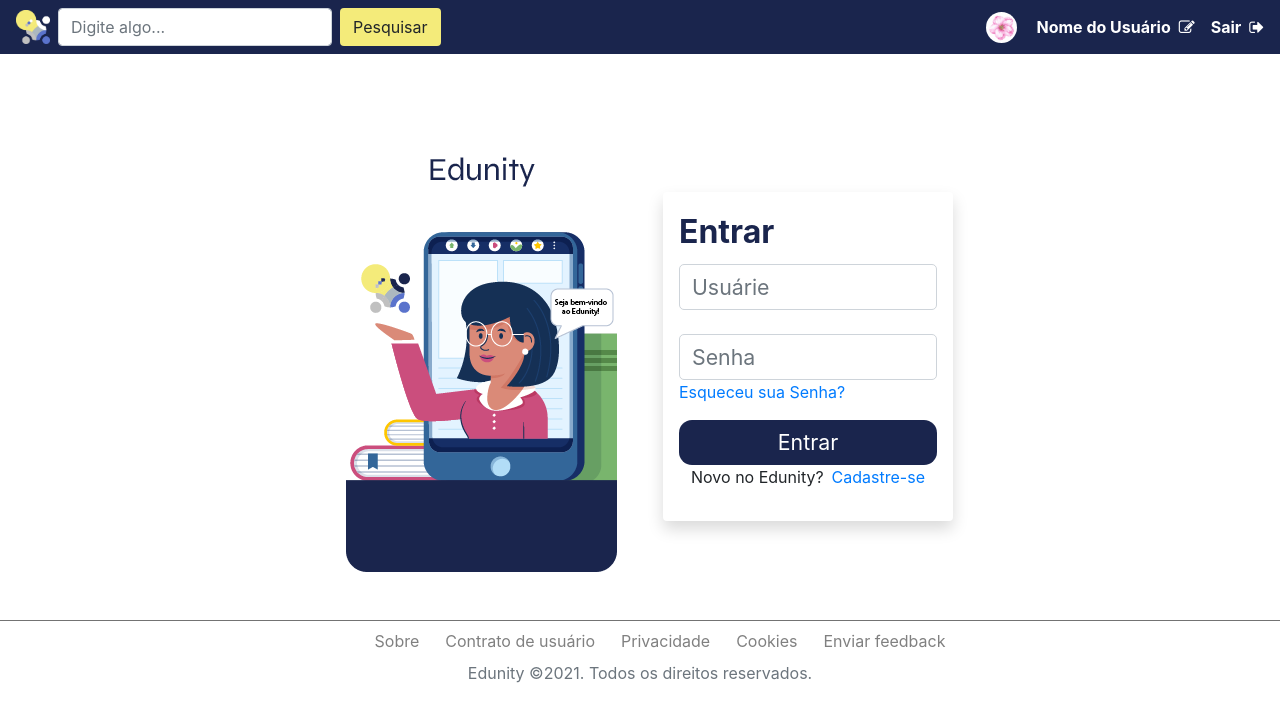
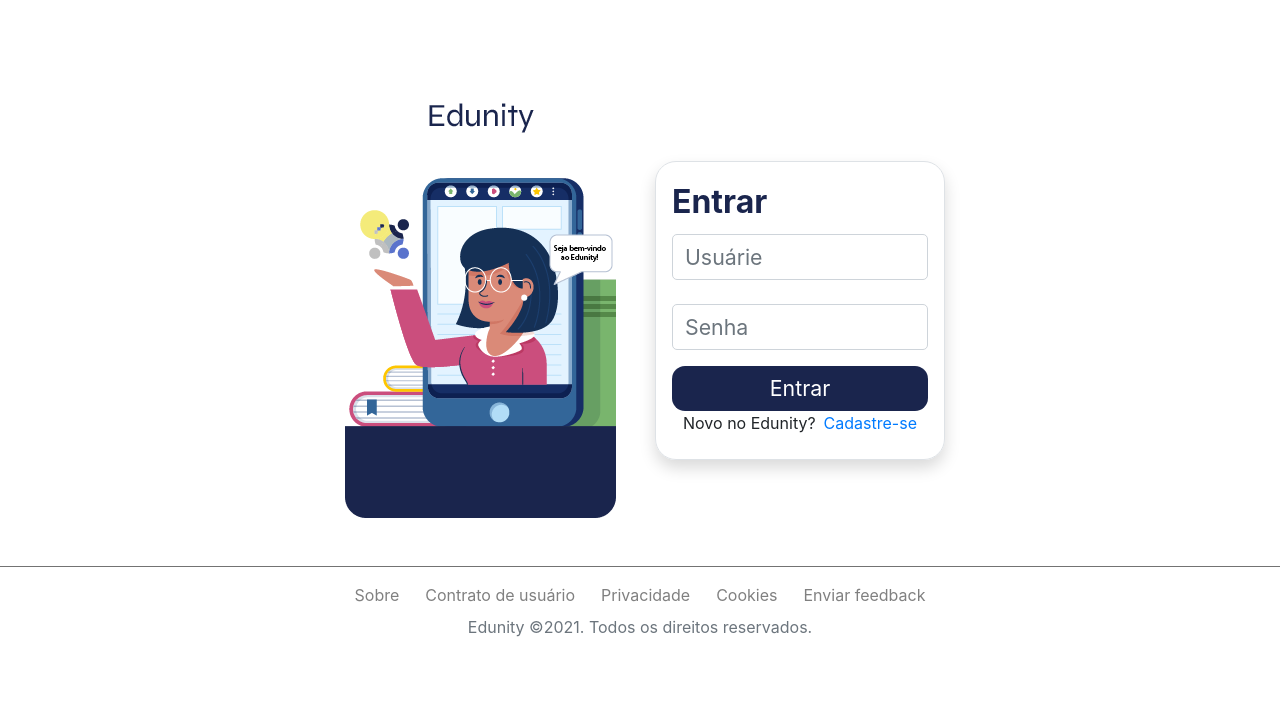
Before and after one commit to marianapiccolo/Projeto-Integrador-Generation, an Angular app in the folder EdunityFront/: page /entrar in a window 1280 px wide. Shown: the top 720 px of the page. Built offline with nearby package versions, Linux system fonts and the light colour scheme.

Commit message:
Atualizações

```diff
--- a/EdunityFront/src/app/app-routing.module.ts
+++ b/EdunityFront/src/app/app-routing.module.ts
@@ -13,8 +13,9 @@ const routes: Routes = [
   {path: "entrar", component: EntrarComponent},
   {path: "cadastrar", component: CadastrarComponent},
   {path: "sobre", component:SobreComponent},
-  {path: "feed", component:TemaComponent},
-  {path: "tema", component:TemaComponent}
+  {path: "feed", component:FeedComponent},
+  {path: "tema", component:TemaComponent},
+  {path: "validacao", component:ValidMentorComponent}
 
 ];
 
--- a/EdunityFront/src/app/app.component.html
+++ b/EdunityFront/src/app/app.component.html
@@ -1,5 +1,3 @@
-<app-menu></app-menu>
-
 <router-outlet></router-outlet>
 
 <app-rodape></app-rodape>
--- a/EdunityFront/src/app/cadastrar/cadastrar.component.html
+++ b/EdunityFront/src/app/cadastrar/cadastrar.component.html
@@ -19,9 +19,9 @@
                     <label for="inputPassword5">Senha</label>
                     <input type="password" name="senha" id="senha" class="form-control shadow rounded" placeholder="Sua senha"
                         aria-describedby="passwordHelpBlock">
-                    <small id="passwordHelpBlock" class="form-text text-muted mb-2">
+                    <!-- <small id="passwordHelpBlock" class="form-text text-muted mb-2">
                         Sua senha deve ter entre 8 e 20 caracteres, os quais devem ser letras e números, sem espaços, caracteres especiais ou emojis.
-                    </small>
+                    </small> -->
                     <div class="form-group">
                         <label for="confirmsenha">Confirmar Senha</label>
                         <input class="form-control shadow rounded" type="password" name="confirmsenha" id="confirmsenha"
--- a/EdunityFront/src/app/entrar/entrar.component.css
+++ b/EdunityFront/src/app/entrar/entrar.component.css
@@ -28,3 +28,7 @@ border-radius: 5px;
 .mt-7p {
     margin-top: 7%;
   }
+
+  .border{
+    border-radius: 21px;
+}
--- a/EdunityFront/src/app/entrar/entrar.component.html
+++ b/EdunityFront/src/app/entrar/entrar.component.html
@@ -2,7 +2,7 @@
   <div class="row d-flex justify-content-center align-items-center mt-7p">
 
     <!--Imagem-->
-    <div class="col-md-3 d-flex justify-content-end mr-3">
+    <div class="col-sm-3 d-flex justify-content-center">
 
       <img src="../../assets/img/Rectangle 5.png" alt="Logo Edunity">
 
@@ -10,8 +10,9 @@
     <!--/Imagem-->
 
     <!--Formulário-->
-    <div class="col-md-3 d-flex justify-content-start">
-      <form class="shadow rounded p-3">
+    <div class="col-sm-3 mt-3">
+      <form class="shadow border">
+        <div class="m-3">
           <div class="form-group" class="font-weight-bold">
             <label for="usuario" class="fs-24" style="color: #1A254D;">Entrar</label>
             <input type="text" class="form-control fs-16 l-entrar" id="usuario" placeholder="Usuárie" />
@@ -19,14 +20,15 @@
           <div class="form-group">
             <label for="exampleInputPassword1"></label>
             <input type="password" class="form-control fs-16 l-entrar" id="exampleInputPassword1" placeholder="Senha" />
-          <p class=""><a href="#">Esqueceu sua Senha?</a></p>
+            <!-- <p class=""><a href="#">Esqueceu sua Senha?</a></p> -->
           </div>
           <button type="submit" class="btn fs-16 btn-block button">
             Entrar
           </button>
           <p class="d-flex justify-content-center">
-          Novo no Edunity?<a class="ml-2" routerLink="/cadastrar">Cadastre-se</a>
+            Novo no Edunity?<a class="ml-2 mb-2" routerLink="/cadastrar">Cadastre-se</a>
           </p>
+        </div>
       </form>
     </div>
     <!--/Formulário-->
--- a/EdunityFront/src/app/feed/feed.component.html
+++ b/EdunityFront/src/app/feed/feed.component.html
@@ -1,6 +1,6 @@
-<div class="container">
-    <div class="row">
-        <div class="col-3 my-5">
+<div class="container-fluid">
+    <div class="row mt-5">
+        <div class="col-3">
             <div class="shadow border">
                 <div class="d-flex justify-content-center mt-5">
                     <img src="../../assets/img/leonardo.jpg" alt="" class="img-fluid rounded-circle" width="89px"
@@ -17,7 +17,7 @@
             <div class="shadow border mt-3">
                 <div class="mt-3 mb-3 text-center">
                     <h6>Veja todas as tags</h6>
-                    <button class="btn text-white" type="menu" style="background-color: #1A254D;">
+                    <button class="btn text-white" type="menu" style="background-color: #1A254D;" routerLink="/tema">
                         Ver tags
                     </button>
                 </div>
@@ -25,7 +25,7 @@
             <app-rodape-feed></app-rodape-feed>
         </div>
 
-        <div class="col-6 mt-5 shadow border d-flex align-items-center mx-3" style="height: 144px">
+        <div class="col-6 shadow border d-flex align-items-center mx-3" style="height: 144px">
             <div class="d-flex justify-content-start">
                 <img src="../../assets/img/leonardo.jpg" alt="" class="img-fluid rounded-circle" width="34px"
                     height="34px">
@@ -71,7 +71,7 @@
             </div>
             <div class="modal-footer">
                 <button type="button" class="btn text-muted" data-dismiss="modal">Fechar</button>
-                <button type="button" class="btn text-white" style="background-color: #1A254D;">Salvar mudanças</button>
+                <button type="button" class="btn text-white" style="background-color: #1A254D;">Publicar</button>
             </div>
         </div>
     </div>
--- a/EdunityFront/src/app/menu/menu.component.html
+++ b/EdunityFront/src/app/menu/menu.component.html
@@ -1,5 +1,5 @@
 <nav class="navbar navbar-expand-lg navbar-light" style="background-color: #1A254D;">
-  <img class="img-fluid mr-2 imagem1" width="34px" height="34px" src="../../assets/img/LogoEdunity.png" alt="logo">
+  <img class="img-fluid mr-2 imagem1" routerLink="/feed" width="34px" height="34px" src="../../assets/img/LogoEdunity.png" alt="logo">
     <button class="navbar-toggler" type="button" data-toggle="collapse" data-target="#conteudoNavbarSuportado" aria-controls="conteudoNavbarSuportado" aria-expanded="false" aria-label="Alterna navegação">
       <span class="navbar-toggler-icon"></span>
     </button>
--- a/EdunityFront/src/app/rodape/rodape.component.css
+++ b/EdunityFront/src/app/rodape/rodape.component.css
@@ -1,9 +1,13 @@
 ul.lista {
     list-style: none;
+    margin: 0px;
+    padding: 0px;
 }
 
 ul.lista li{
     display: inline;
+    margin: 0px;
+    padding: 0px;
 }
 
 a {
--- a/EdunityFront/src/app/rodape/rodape.component.html
+++ b/EdunityFront/src/app/rodape/rodape.component.html
@@ -1,9 +1,9 @@
 <footer class="page-footer text-muted">
   <hr class="my-2" style="background-color: gray;">
-  <div class="container">
-    <div class="row">
-      <div class="col-md-12 d-flex justify-content-center">
-        <ul class="lista mb-2">
+  <div class="container-fluid mt-3">
+    <div class="row d-flex justify-content-center">
+      <div class="col-md-12">
+        <ul class="lista mb-2 text-center">
           <li>
             <a routerLink="/sobre" target="_blank">Sobre</a>
           </li>
--- a/EdunityFront/src/app/tema/tema.component.html
+++ b/EdunityFront/src/app/tema/tema.component.html
@@ -1,4 +1,4 @@
-<div class="container">
+<div class="container-fluid">
   <div class="row">
     <div class="col-3 my-5">
       <div class="text-center shadow border">
@@ -37,9 +37,9 @@
 <!-- Modal Criar -->
 <div class="modal fade border" data-backdrop="static" id="criarTag" tabindex="-1" role="dialog" aria-labelledby="TituloModalCentralizado" aria-hidden="true">
   <div class="modal-dialog modal-dialog-centered" role="document">
-    <div class="modal-content">
-      <div class="modal-header">
-        <h5 class="modal-title" id="TituloModalCentralizado">Criar Tag</h5>
+    <div class="modal-content" >
+      <div class="modal-header" style="background-color: #1A254D;">
+        <h5 class="modal-title text-white" id="TituloModalCentralizado">Criar Tag</h5>
         <button type="button" class="close" data-dismiss="modal" aria-label="Fechar">
           <span aria-hidden="true">&times;</span>
         </button>
@@ -55,7 +55,7 @@
         </form>
       </div>
       <div class="modal-footer">
-        <button type="button" class="btn btn-secondary" data-dismiss="modal">Fechar</button>
+        <button type="button" class="btn text-muted" data-dismiss="modal">Fechar</button>
         <button type="button" class="btn text-white" style="background-color: #1A254D;">Criar</button>
       </div>
     </div>
@@ -66,7 +66,7 @@
 <div class="modal fade border" data-backdrop="static" id="editarTag" tabindex="-1" role="dialog" aria-labelledby="TituloModalCentralizado" aria-hidden="true">
   <div class="modal-dialog modal-dialog-centered" role="document">
     <div class="modal-content">
-      <div class="modal-header">
+      <div class="modal-header" style="background-color: #c0c0c0;">
         <h5 class="modal-title" id="TituloModalCentralizado">Editar Tag</h5>
         <button type="button" class="close" data-dismiss="modal" aria-label="Fechar">
           <span aria-hidden="true">&times;</span>
@@ -83,7 +83,7 @@
         </form>
       </div>
       <div class="modal-footer">
-        <button type="button" class="btn btn-secondary" data-dismiss="modal">Fechar</button>
+        <button type="button" class="btn text-muted" data-dismiss="modal">Fechar</button>
         <button type="button" class="btn text-white" style="background-color: #1A254D;">Salvar Alterações</button>
       </div>
     </div>
@@ -94,14 +94,17 @@
 <div class="modal fade border" data-backdrop="static" id="apagarTag" tabindex="-1" role="dialog" aria-labelledby="TituloModalCentralizado" aria-hidden="true">
   <div class="modal-dialog modal-dialog-centered" role="document">
     <div class="modal-content">
-      <div class="modal-header">
-        <h5 class="modal-title" id="TituloModalCentralizado">Apagar Tag</h5>
+      <div class="modal-header bg-danger">
+        <h5 class="modal-title text-white" id="TituloModalCentralizado">Apagar Tag</h5>
         <button type="button" class="close" data-dismiss="modal" aria-label="Fechar">
           <span aria-hidden="true">&times;</span>
         </button>
       </div>
+      <div class="modal-body">
+        <p>Tem certeza que deseja apagar a tag xpto?</p>
+      </div>
       <div class="modal-footer">
-        <button type="button" class="btn btn-secondary" data-dismiss="modal">Fechar</button>
+        <button type="button" class="btn text-muted" data-dismiss="modal">Fechar</button>
         <button type="button" class="btn text-white btn-danger">Apagar</button>
       </div>
     </div>
```
Lines whose indentation alone changed are shown as unchanged.
